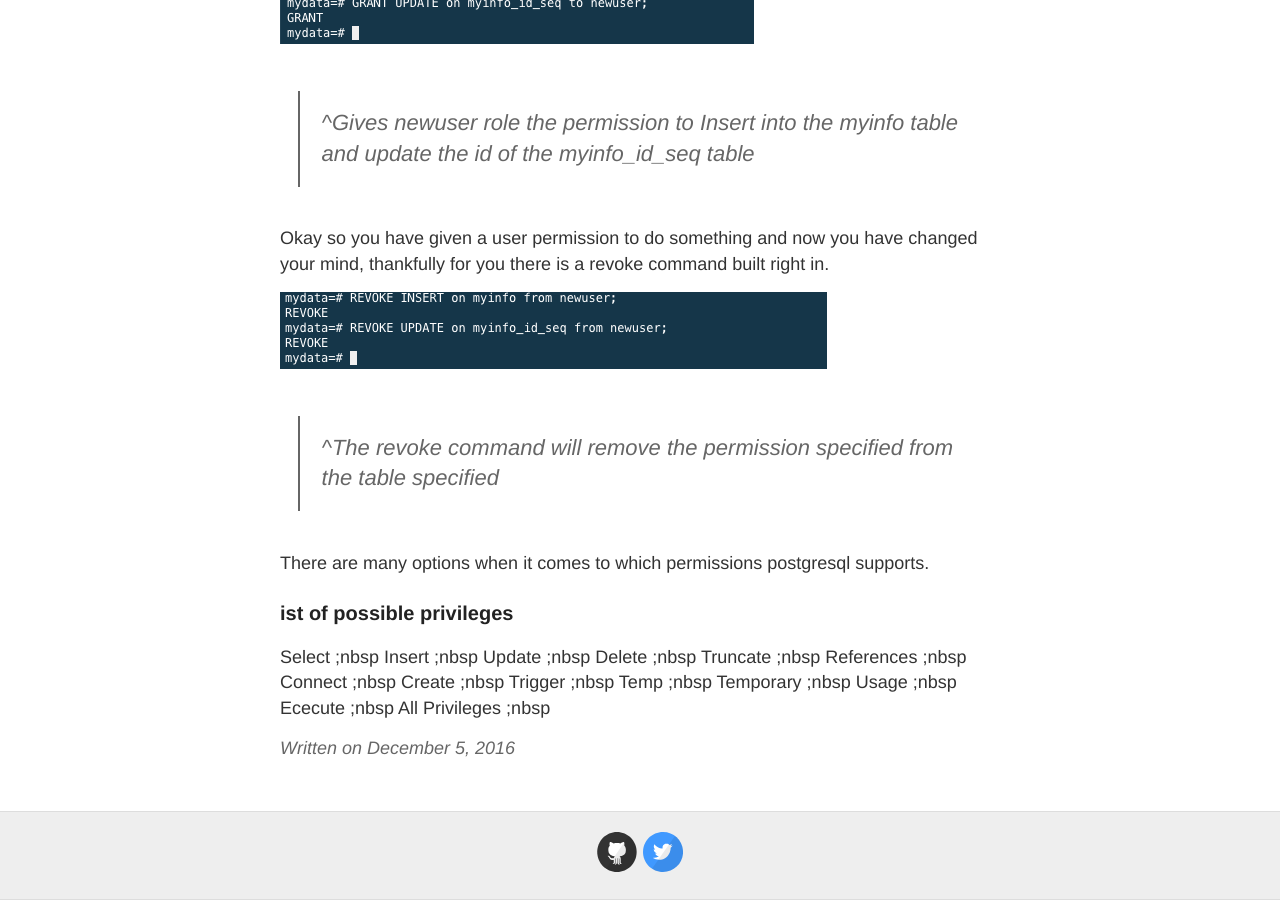
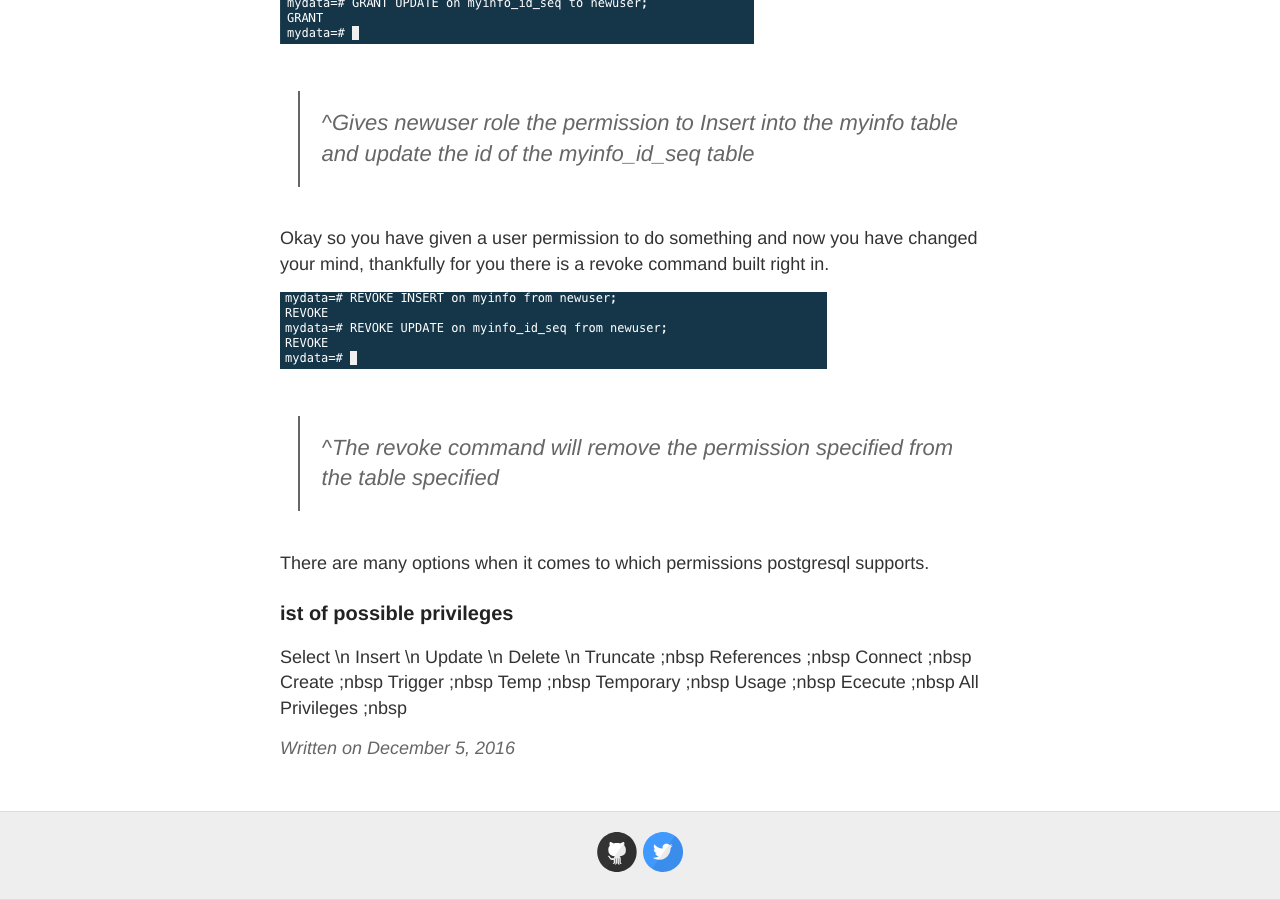
Before and after one commit to JoshTWright/devBlog, a Jekyll site: the page built from _posts/2016-12-5-PostgreSQLCommands.md, in a window 1280 px wide and 900 px high, scrolled down 5822 px. Built offline with Jekyll 4.4.1, drawn with Linux system fonts in a browser that asks for light colours.

Commit message:
Update 2016-12-5-PostgreSQLCommands.md

```diff
--- a/_posts/2016-12-5-PostgreSQLCommands.md
+++ b/_posts/2016-12-5-PostgreSQLCommands.md
@@ -129,10 +129,10 @@ Okay so you have given a user permission to do something and now you have change
 There are many options when it comes to which permissions postgresql supports.
 
 ### ist of possible privileges
-Select ;nbsp
-Insert ;nbsp
-Update ;nbsp
-Delete ;nbsp
+Select \n
+Insert \n
+Update \n
+Delete \n
 Truncate ;nbsp
 References ;nbsp
 Connect ;nbsp
```
